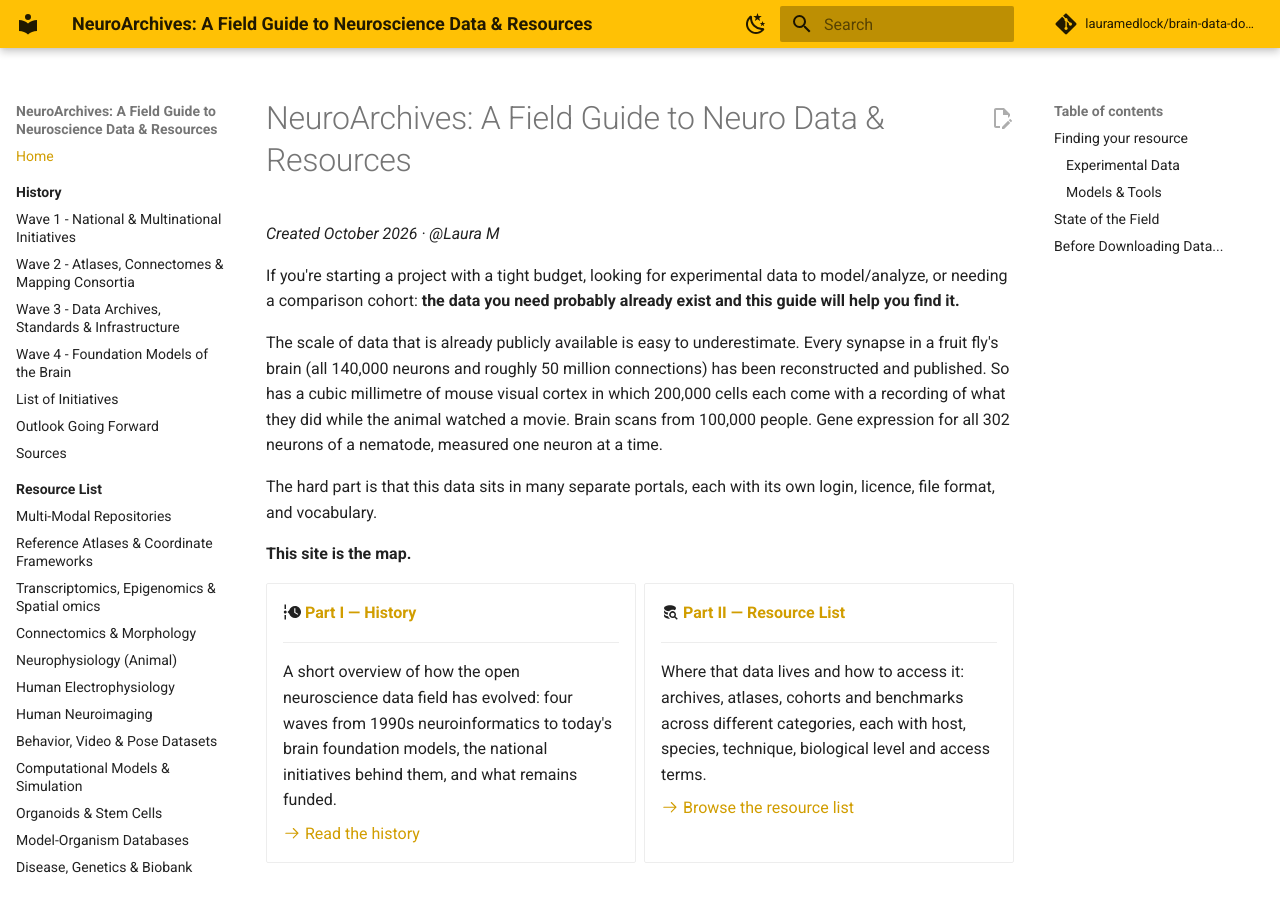
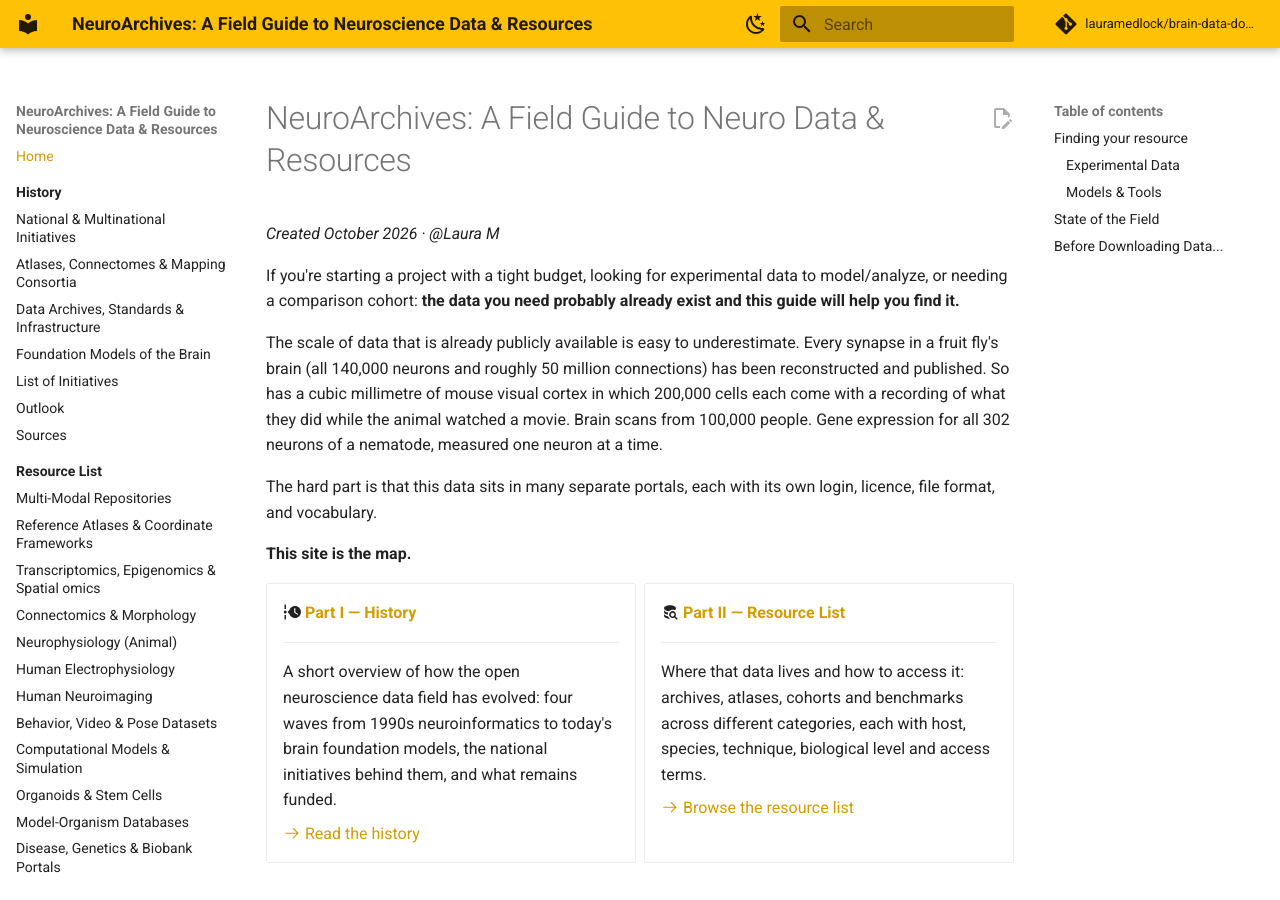
Before and after one commit to lauramedlock/neuroarchives, an MkDocs documentation site: the page built from docs/index.md, in a window 1280 px wide and 900 px high. Built offline with MkDocs 1.6.1 and Material for MkDocs 9.7.7, drawn with Linux system fonts in a browser that asks for light colours; comment, search, counter and statistics services are not loaded.

Commit message:
Update navigation structure in mkdocs.yml

```diff
--- a/mkdocs.yml
+++ b/mkdocs.yml
@@ -72,13 +72,13 @@
 nav:
   - Home: index.md
   - History:
-      - Overview: history/index.md
-      - Wave 1 - National & Multinational Initiatives: history/national-initiatives.md
-      - Wave 2 - Atlases, Connectomes & Mapping Consortia: history/mapping-consortia.md
-      - Wave 3 - Data Archives, Standards & Infrastructure: history/infrastructure.md
-      - Wave 4 - Foundation Models of the Brain: history/foundation-models.md
+      - Overview (Four Waves): history/index.md
+      - National & Multinational Initiatives: history/national-initiatives.md
+      - Atlases, Connectomes & Mapping Consortia: history/mapping-consortia.md
+      - Data Archives, Standards & Infrastructure: history/infrastructure.md
+      - Foundation Models of the Brain: history/foundation-models.md
       - List of Initiatives: history/master-list.md
-      - Outlook Going Forward: history/outlook.md
+      - Outlook: history/outlook.md
       - Sources: history/sources.md
   - Resource List:
       - How to Navigate: resources/index.md
```
